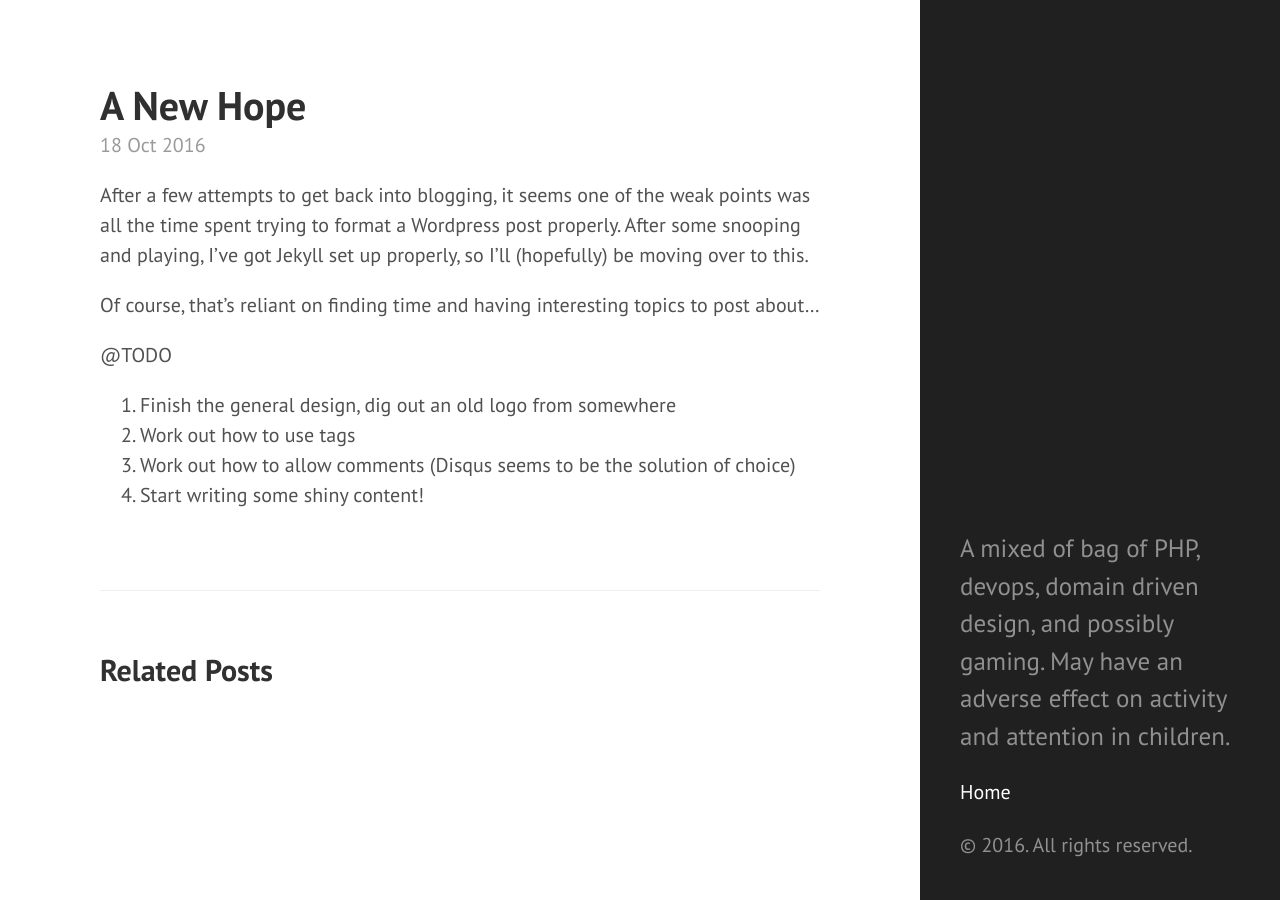
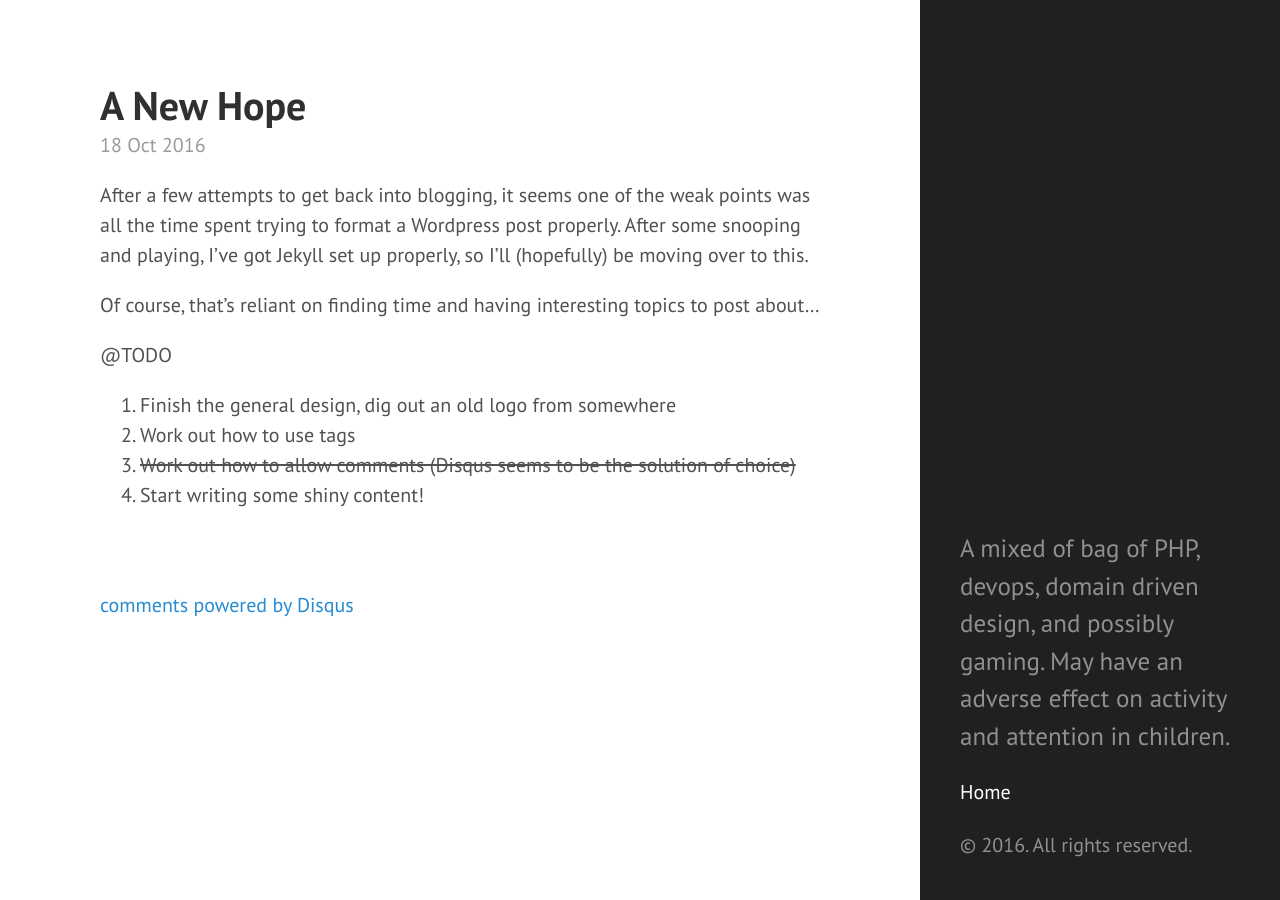
Before and after one commit to chrisarmitage/chrisarmitage.gihub.io, a Jekyll site: the page built from _posts/2016-10-18-a-new-hope.md, in a window 1280 px wide. Built offline with Jekyll 4.4.1, drawn with Linux system fonts in a browser that asks for light colours; comment, search, counter and statistics services are not loaded; some of the changed lines change nothing that is shown.

Commit message:
Added disqus, removed related posts

```diff
--- a/_config.yml
+++ b/_config.yml
@@ -24,6 +24,8 @@
 github:
   repo:           https://github.com/poole/hyde
 
+disqus_shortname: 'chrisarmitage-github-io'
+
 gems:
   - jekyll-paginate
   - jekyll-gist
--- /dev/null
+++ b/_includes/disqus.html
@@ -0,0 +1,19 @@
+<div id="disqus_thread"></div>
+<script type="text/javascript">
+    /* * * CONFIGURATION VARIABLES: EDIT BEFORE PASTING INTO YOUR WEBPAGE * * */
+    var disqus_shortname = '{{ site.disqus_shortname }}'; // required: replace example with your forum shortname
+    //var disqus_developer = 1; // Comment out when the site is live
+    var disqus_identifier = "{{ page.url }}";
+
+    /* * * DON'T EDIT BELOW THIS LINE * * */
+    (function () {
+        var dsq = document.createElement('script');
+        dsq.type = 'text/javascript';
+        dsq.async = true;
+        dsq.src = '//' + disqus_shortname + '.disqus.com/embed.js';
+        (document.getElementsByTagName('head')[0] || document.getElementsByTagName('body')[0]).appendChild(dsq);
+    })();
+</script>
+<noscript>Please enable JavaScript to view the <a href="http://disqus.com/?ref_noscript">comments powered by Disqus.</a>
+</noscript>
+<a href="http://disqus.com" class="dsq-brlink">comments powered by <span class="logo-disqus">Disqus</span></a>
--- a/_layouts/post.html
+++ b/_layouts/post.html
@@ -3,12 +3,12 @@
 ---
 
 <div class="post">
-  <h1 class="post-title">{{ page.title }}</h1>
-  <span class="post-date">{{ page.date | date_to_string }}</span>
-  {{ content }}
+    <h1 class="post-title">{{ page.title }}</h1>
+    <span class="post-date">{{ page.date | date_to_string }}</span>
+    {{ content }}
 </div>
 
-<div class="related">
+<!--<div class="related">
   <h2>Related Posts</h2>
   <ul class="related-posts">
     {% for post in site.related_posts limit:3 %}
@@ -22,4 +22,8 @@
       </li>
     {% endfor %}
   </ul>
-</div>
+</div>-->
+
+{% if page.comments %}
+    {% include disqus.html %}
+{% endif %}
--- a/_posts/2016-10-18-a-new-hope.md
+++ b/_posts/2016-10-18-a-new-hope.md
@@ -1,7 +1,7 @@
 ---
 layout: post
 title: "A New Hope"
-date: 2016-10-18
+comments: true
 ---
 
 After a few attempts to get back into blogging, it seems one of the weak points was all the time spent trying to format a Wordpress post properly. After some snooping and playing, I've got Jekyll set up properly, so I'll (hopefully) be moving over to this.
@@ -12,5 +12,5 @@
 
 1. Finish the general design, dig out an old logo from somewhere
 2. Work out how to use tags
-3. Work out how to allow comments (Disqus seems to be the solution of choice)
+3. <del>Work out how to allow comments (Disqus seems to be the solution of choice)</del>
 4. Start writing some shiny content!
```
